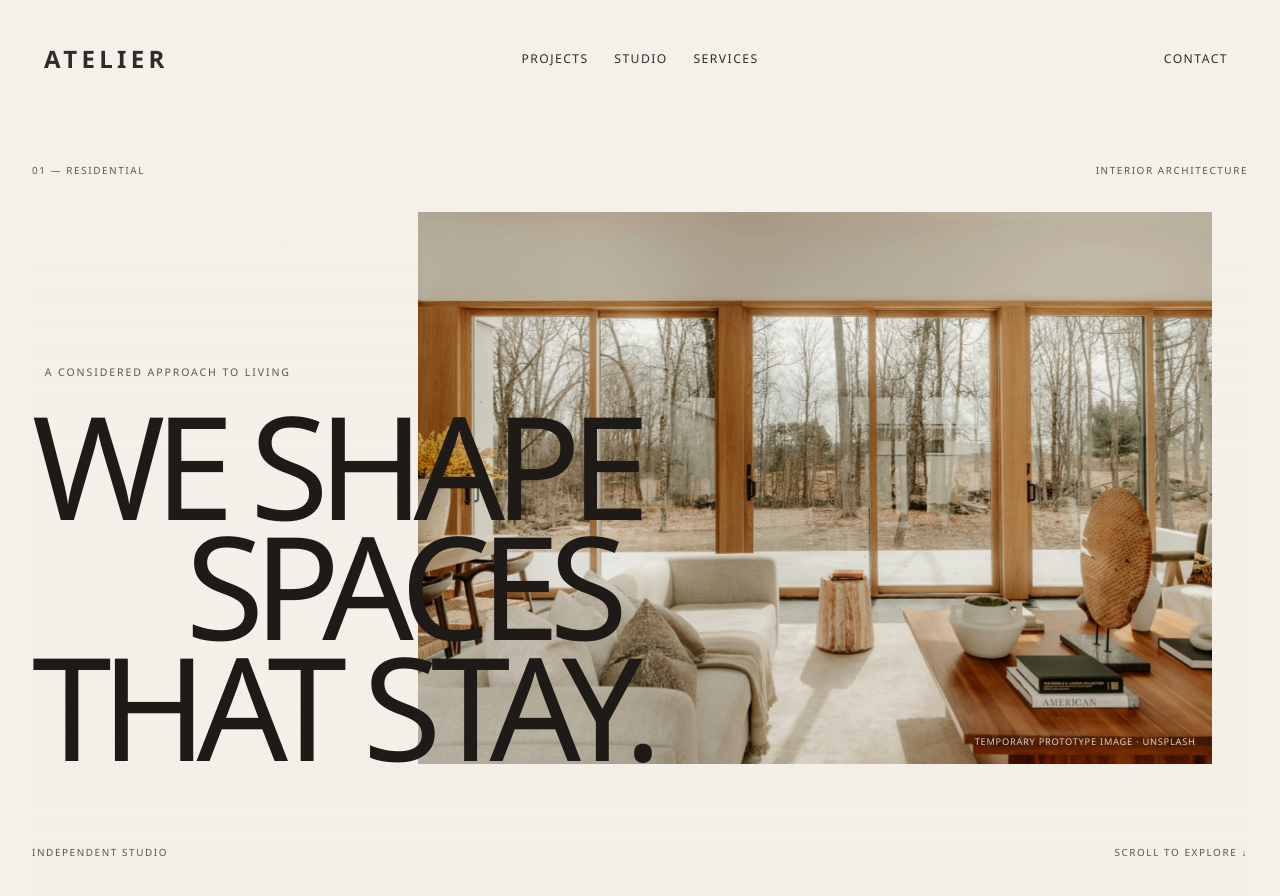
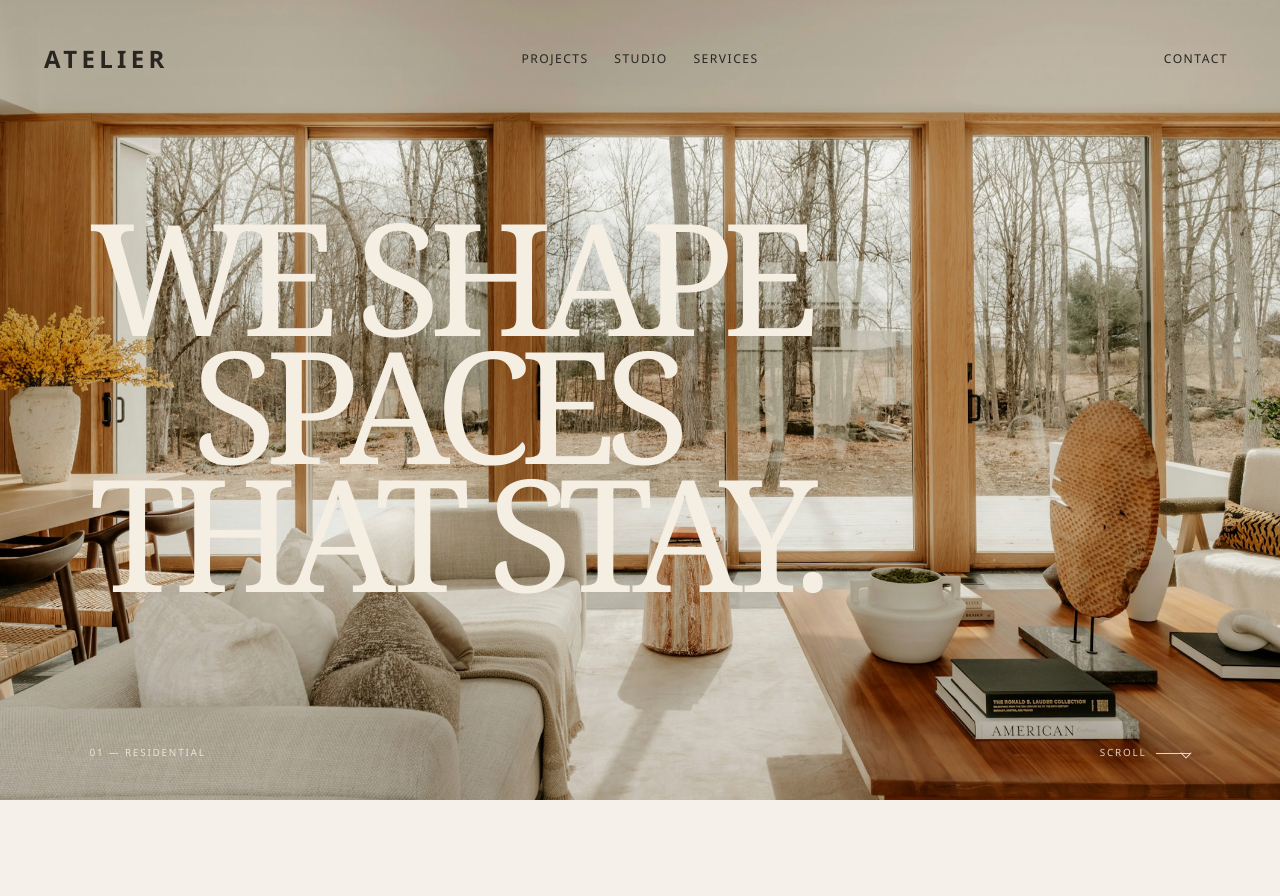
Before and after one commit to dharun-vs/InteriorDesignDemo, a React (Vite) app: page / in a window 1280 px wide. Shown: the top 896 px of the page. After the commit the page ends 800 px from the top, so only its background shows below. Built offline with nearby package versions, Linux system fonts and the light colour scheme.

Commit message:
Refine hero scroll behavior

```diff
--- a/src/components/Hero.tsx
+++ b/src/components/Hero.tsx
@@ -16,7 +16,7 @@ export function Hero() {
     const updateProgress = () => {
       frame = 0
       const bounds = hero.getBoundingClientRect()
-      const travel = Math.max(bounds.height - window.innerHeight, 1)
+      const travel = Math.max(bounds.height, window.innerHeight, 1)
       const progress = Math.min(Math.max(-bounds.top / travel, 0), 1)
       hero.style.setProperty('--hero-progress', progress.toFixed(3))
     }
@@ -41,34 +41,27 @@ export function Hero() {
   return (
     <section ref={heroRef} className="hero" aria-labelledby="hero-title">
       <div className="hero-stage">
-        <div className="hero-meta hero-meta--top" aria-hidden="true">
-          <span>01 — Residential</span>
-          <span>Interior architecture</span>
-        </div>
-
-        <figure className="hero-image-frame">
+        <div className="hero-image-frame" aria-hidden="true">
           <img
             className="hero-image"
             src={heroImage}
-            alt="Modern living room with large windows overlooking trees"
+            alt=""
           />
-          <figcaption className="hero-image-credit">
-            Temporary prototype image · Unsplash
-          </figcaption>
-        </figure>
+        </div>
 
-        <div className="hero-copy">
-          <p className="hero-kicker">A considered approach to living</p>
+        <div className="hero-content">
           <h1 id="hero-title">
             <span>We shape</span>
-            <span className="hero-title-offset">spaces</span>
+            <span>spaces</span>
             <span>that stay.</span>
           </h1>
         </div>
 
         <div className="hero-meta hero-meta--bottom">
-          <span>Independent studio</span>
-          <a href="#projects">Scroll to explore <span aria-hidden="true">↓</span></a>
+          <span>01 — Residential</span>
+          <span className="hero-scroll">
+            Scroll <span className="hero-scroll-mark" aria-hidden="true" />
+          </span>
         </div>
       </div>
     </section>
--- a/src/index.css
+++ b/src/index.css
@@ -597,3 +597,208 @@ button {
     transform: none;
   }
 }
+
+/* Stage 2 hero composition */
+.hero {
+  --hero-progress: 0;
+  position: relative;
+  width: 100%;
+  min-height: 100svh;
+  margin-top: calc(-1 * (var(--nav-height) + 18px));
+  margin-left: 0;
+  padding: 0;
+  overflow: clip;
+  background: #2b2722;
+}
+
+.hero-stage {
+  position: relative;
+  height: 100svh;
+  max-width: none;
+  margin: 0;
+  padding: 0;
+  overflow: hidden;
+  isolation: isolate;
+  background: #2b2722;
+}
+
+.hero-stage::after {
+  content: '';
+  position: absolute;
+  inset: 0;
+  z-index: 1;
+  background:
+    linear-gradient(180deg, rgba(20, 17, 14, 0.22), transparent 24%),
+    linear-gradient(0deg, rgba(20, 17, 14, 0.42), transparent 32%);
+  pointer-events: none;
+}
+
+.hero-image-frame {
+  position: absolute;
+  inset: 0;
+  z-index: 0;
+  width: 100%;
+  height: 100%;
+  margin: 0;
+  overflow: hidden;
+  background: #2b2722;
+  clip-path: inset(0);
+  animation: hero-image-in 850ms 80ms cubic-bezier(0.22, 1, 0.36, 1) both;
+  will-change: transform;
+}
+
+.hero-image {
+  width: 100%;
+  height: 100%;
+  object-fit: cover;
+  object-position: 53% 48%;
+  transform: scale(calc(1.035 + (var(--hero-progress) * 0.025))) translate3d(0, calc(var(--hero-progress) * -1.5%), 0);
+  will-change: transform;
+}
+
+.hero-content {
+  position: relative;
+  z-index: 2;
+  display: flex;
+  align-items: center;
+  height: 100%;
+  padding: 11svh clamp(24px, 7vw, 112px) 10svh;
+  transform: translate3d(0, calc(var(--hero-progress) * -5%), 0);
+  opacity: calc(1 - (var(--hero-progress) * 0.3));
+  animation: hero-copy-in 750ms 180ms cubic-bezier(0.22, 1, 0.36, 1) both;
+  will-change: transform, opacity;
+}
+
+.hero h1 {
+  max-width: 8ch;
+  margin: 0;
+  color: #f5eee3;
+  font-family: Georgia, 'Times New Roman', serif;
+  font-size: clamp(5.2rem, 12.2vw, 12.2rem);
+  font-weight: 400;
+  line-height: 0.82;
+  letter-spacing: -0.075em;
+  text-transform: uppercase;
+}
+
+.hero h1 span {
+  display: block;
+  white-space: nowrap;
+}
+
+.hero h1 span:nth-child(2) {
+  margin-left: clamp(2.2rem, 8vw, 9rem);
+}
+
+.hero-meta--bottom {
+  right: clamp(24px, 7vw, 112px);
+  bottom: clamp(24px, 5vh, 58px);
+  left: clamp(24px, 7vw, 112px);
+  z-index: 3;
+  align-items: center;
+  color: rgba(245, 238, 227, 0.86);
+  font-size: 0.62rem;
+  letter-spacing: 0.18em;
+  animation: hero-meta-in 650ms 400ms ease both;
+}
+
+.hero-scroll {
+  display: inline-flex;
+  align-items: center;
+  gap: 10px;
+}
+
+.hero-scroll-mark {
+  position: relative;
+  display: inline-block;
+  width: 34px;
+  height: 1px;
+  background: currentColor;
+}
+
+.hero-scroll-mark::after {
+  content: '';
+  position: absolute;
+  right: 0;
+  bottom: -3px;
+  width: 7px;
+  height: 7px;
+  border-right: 1px solid currentColor;
+  border-bottom: 1px solid currentColor;
+  transform: rotate(45deg);
+}
+
+@keyframes hero-image-in {
+  from {
+    clip-path: inset(8% 4% 8% 4%);
+    transform: scale(1.02);
+  }
+  to {
+    clip-path: inset(0);
+    transform: scale(1);
+  }
+}
+
+@keyframes hero-copy-in {
+  from {
+    opacity: 0;
+    transform: translate3d(0, 24px, 0);
+  }
+  to {
+    opacity: 1;
+    transform: translate3d(0, calc(var(--hero-progress) * -5%), 0);
+  }
+}
+
+@media (max-width: 820px) {
+  .hero {
+    min-height: 100svh;
+    margin-top: -86px;
+  }
+
+  .hero-image-frame {
+    min-height: 0;
+    max-height: none;
+  }
+
+  .hero-image {
+    object-position: 58% center;
+    transform: scale(calc(1.05 + (var(--hero-progress) * 0.02))) translate3d(0, calc(var(--hero-progress) * -1%), 0);
+  }
+
+  .hero-content {
+    align-items: flex-start;
+    padding: 30svh 20px 12svh;
+  }
+
+  .hero h1 {
+    max-width: 7ch;
+    font-size: clamp(4rem, 17.5vw, 7.4rem);
+    line-height: 0.84;
+  }
+
+  .hero h1 span:nth-child(2) {
+    margin-left: clamp(1.6rem, 12vw, 4rem);
+  }
+
+  .hero-meta--bottom {
+    right: 20px;
+    bottom: 24px;
+    left: 20px;
+    font-size: 0.52rem;
+    letter-spacing: 0.14em;
+  }
+}
+
+@media (prefers-reduced-motion: reduce) {
+  .hero-image-frame,
+  .hero-content,
+  .hero-meta--bottom {
+    animation: none;
+    transform: none;
+  }
+
+  .hero-image {
+    transform: none;
+  }
+}
```
